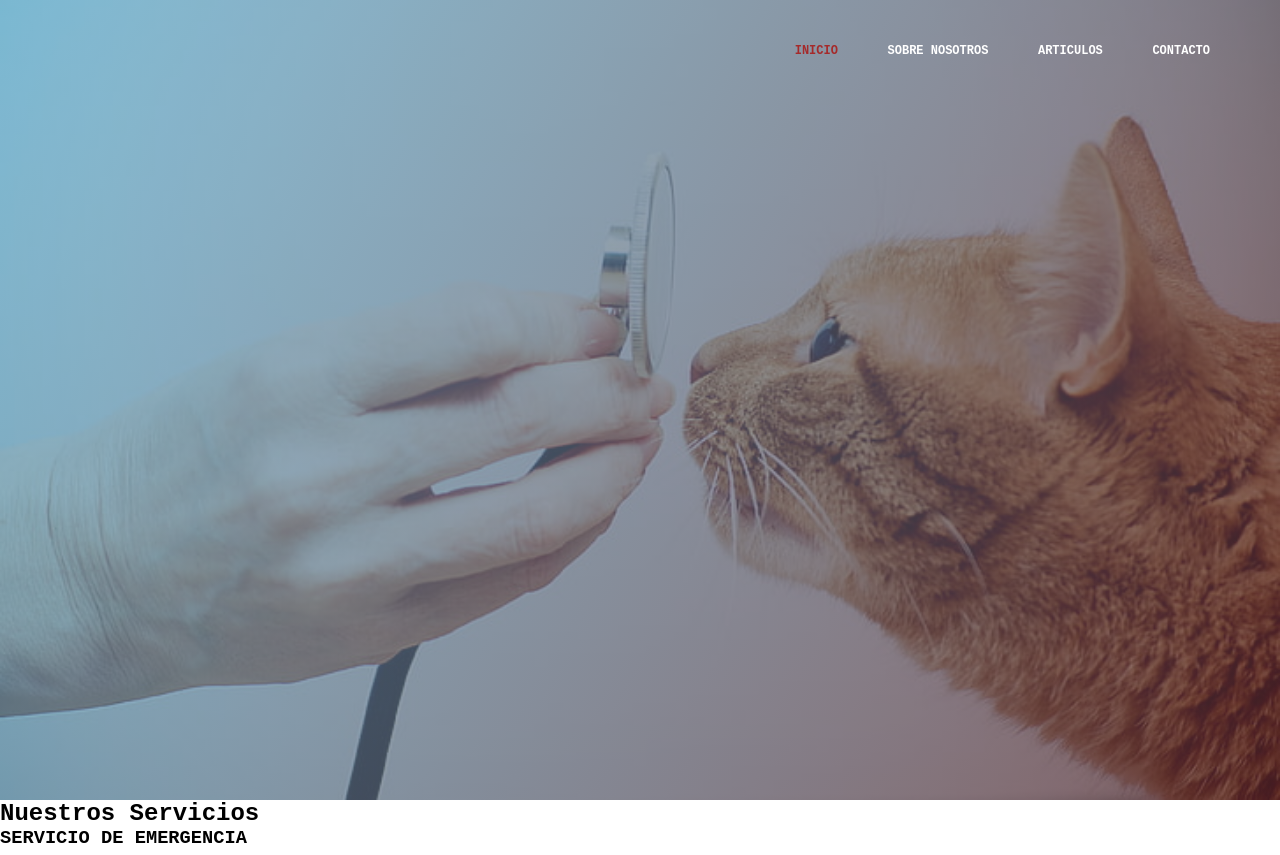
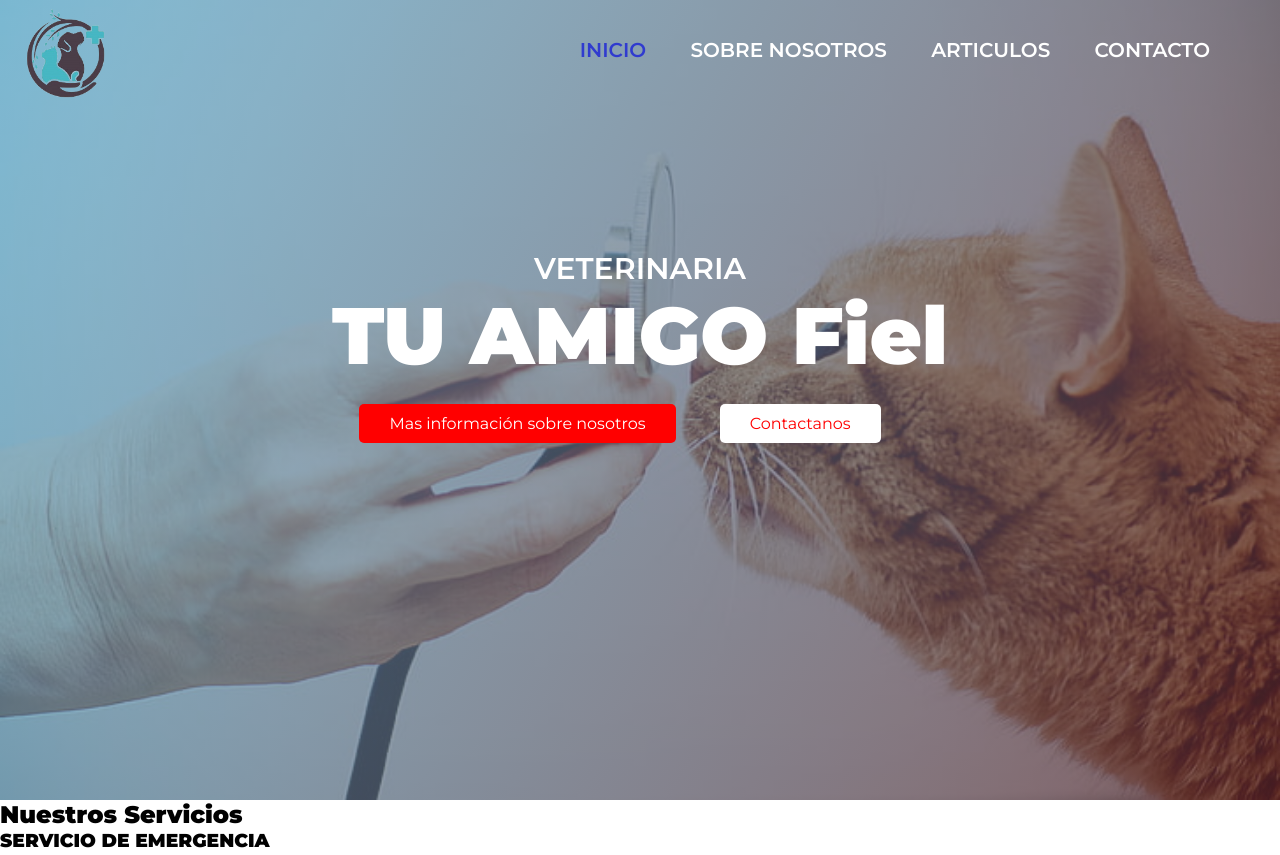
Before and after one commit to Ginepp/Reto-Semana2, a plain HTML site: page index.html in a window 1280 px wide. Shown: the top 855 px of the page. Drawn offline with Linux system fonts and the light colour scheme.

```diff
--- a/index.css
+++ b/index.css
@@ -9,7 +9,7 @@
 /*Estilos principal*/
 
 body {
-    font-family:'Courier New', Courier, monospace
+    font-family: 'Montserrat', sans-serif;
 }
 
 header {
@@ -19,6 +19,7 @@
     background-repeat: no-repeat;
     background-position: center;
     background-size: cover;
+    background-attachment: fixed;
 }
 
 /* Navegacion*/
@@ -28,7 +29,12 @@
     display: flex;
     justify-content: space-between;
     align-items: center;
-    justify-content: right;
+
+}
+
+.logo {
+    width: 90px;
+    margin-left: 20px;
 }
 
 .bar-btn {
@@ -62,7 +68,7 @@
 }
 
 .nav-menu li a.active, .nav-menu li a:hover{
-    color: brown;
+    color: rgb(83, 97, 223);
     transition: .3s;
 }
 
@@ -79,11 +85,69 @@
 }
 
 .nav-menu li a.active, .nav-menu li a:hover{
-    color: brown;
+    color: rgb(48, 59, 207);
     transition: .3s;
 }
 
+/* banner */
+.banner-text {
+    padding: 0 30px;
+    margin-top: 150px;
+    text-align: center;
+    color: white;
+}
+
+.banner-text h1 {
+    font-size: 50px;
+    margin-bottom: 30px;
+}
+
+.banner-text span{
+    color: white;
+}
+
+.banner-text h2 {
+    font-size: 16px;
+    font-weight: 600;
+}
+
+.button1 {
+    margin-right: 40px;
+    padding: 10px 30px;
+    background-color: red;
+    color: #fff;
+    border-radius: 5px;
+}
+
+.button1:hover {
+    background-color: #fff;
+    color: red;
+    transition: .5s;
+}
+
+.button2 {
+    margin-right: 40px;
+    padding: 10px 30px;
+    background-color: white;
+    color: red;
+    border-radius: 5px;
+}
+
+.button2:hover {
+    background-color: red;
+    color: white;
+    transition: .5s;
+}
+
+
+/* Responsive for desktop */
 @media screen and (min-width: 768px) {
+
+    .logo {
+        margin-left: 20px;
+        margin-top: 10px;
+    }
+
     nav{
         height: 100px;
     }
@@ -110,6 +174,18 @@
     }
 
     .nav-menu li a {
-        font-size: 12px;
+        font-size: 20px;
     }
-}
+
+    .banner-text h1 {
+        font-size: 80px;
+        margin-bottom: 30px;
+    }
+
+    .banner-text h2 {
+        font-size: 30px;
+
+    }
+
+
+/*trabajo actual/*
--- a/index.html
+++ b/index.html
@@ -6,11 +6,15 @@
     <meta name="viewport" content="width=device-width, initial-scale=1.0">
     <title>Reto2</title>
     <script src="https://kit.fontawesome.com/804e4aefa8.js" crossorigin="anonymous"></script>
+    <link href="https://fonts.googleapis.com/css2?family=Montserrat:wght@400;600;900&display=swap" rel="stylesheet">
     <link rel="stylesheet" href="index.css">
 </head>
 <body>
     <header class="header">
         <nav class="header-nav">
+            <div>
+                <img src="./img/logo.png" alt="logo" class="logo">
+            </div>
             <input type="checkbox" id="check"/>
             <label for="check" class="bar-btn">
                 <i class="fa-solid fa-burger"></i>
@@ -21,8 +25,20 @@
                 <li><a href="#">Sobre Nosotros</a></li>
                 <li><a href="#">Articulos</a></li>
                 <li><a href="#">Contacto</a></li>
+            </ul>
         </nav>
+
+        <div class="banner-text">
+            <h2> VETERINARIA </h2>
+            <h1>TU AMIGO <span>Fiel</span></h1>
+            <div>
+                <a href="#" class="button1">Mas información sobre nosotros</a>
+                <a href="#" class="button2">Contactanos</a>
+            </div>
+        </div>
     </header>
+
+
 
     <section class="cards-contenedor">
         <h2> Nuestros Servicios</h2>
```
Also changed, not shown: img/logo.png (added).
